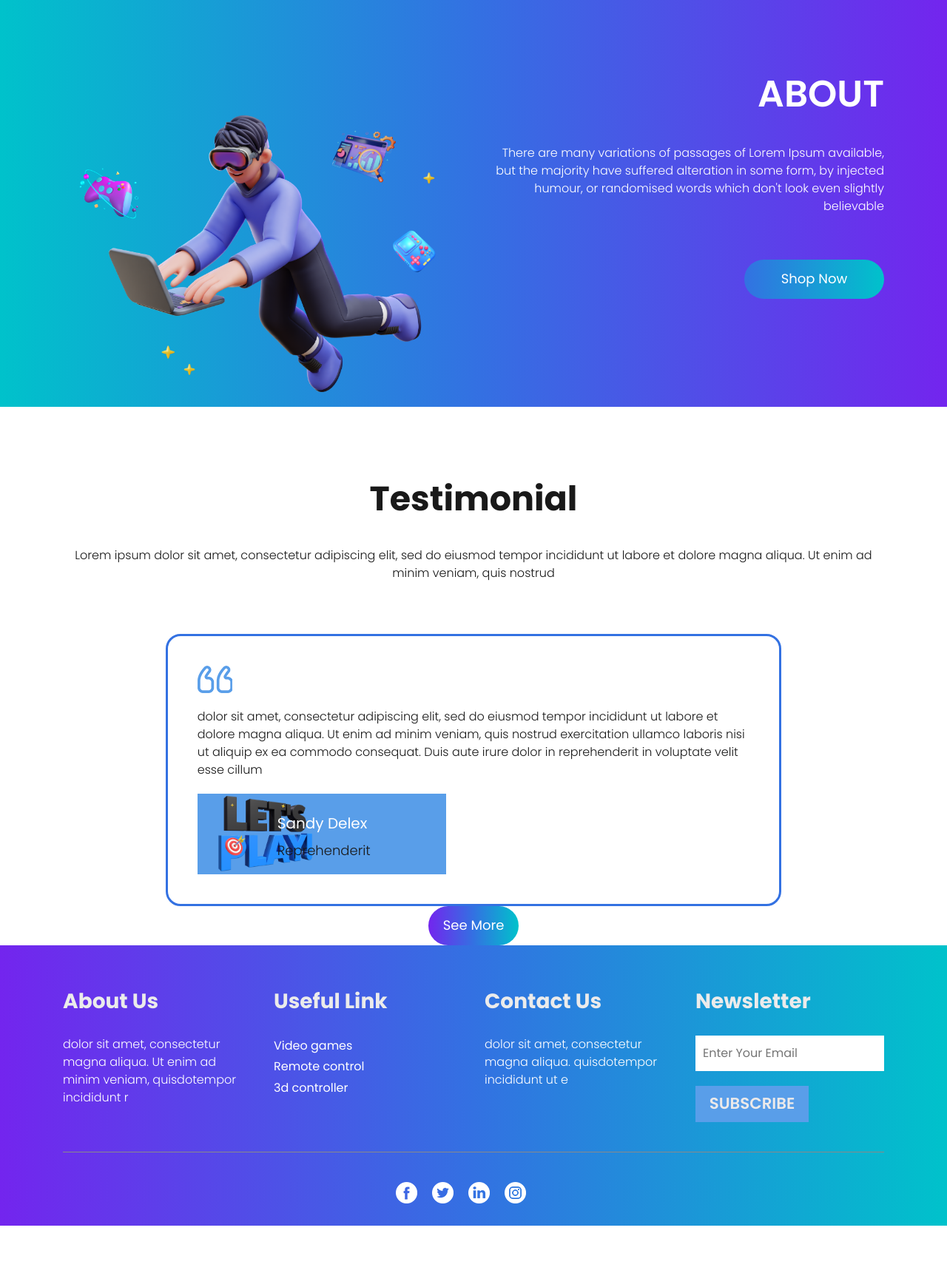
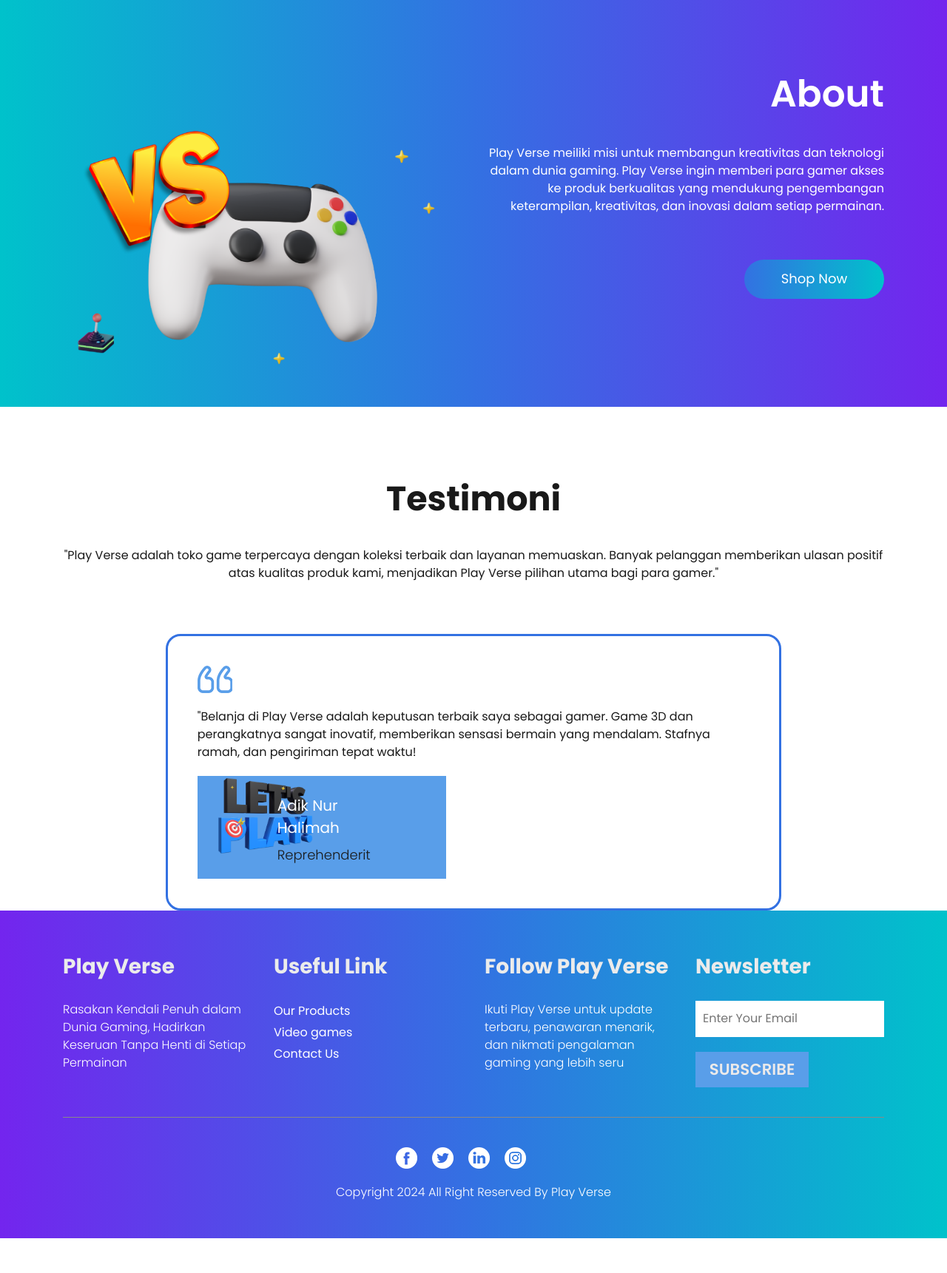
Before and after one commit to UjangRonda/Uas-Pemweb, a PHP site: page /about.php in a window 1280 px wide. Shown: the part 90-1811 px from the top of the page at 74% size. After the commit the page ends 1764 px from the top, so only its background shows below. Run offline with PHP 8.4, Linux system fonts and the light colour scheme; some libraries are stand-ins or nearby versions.

Commit message:
samaain halaman dgn index

```diff
--- a/about.php
+++ b/about.php
@@ -82,11 +82,11 @@
     <div class="container">
       <div class="row">
         <div class="col-md-6">
-          <div class="image_2"><img src="images/img-2.png"></div>
+          <div class="image_2"><img src="images/img-4.png"></div>
         </div>
         <div class="col-md-6">
-          <h1 class="about_text">ABOUT</h1>
-          <p class="lorem_text">There are many variations of passages of Lorem Ipsum available, but the majority have suffered alteration in some form, by injected humour, or randomised words which don't look even slightly believable</p>
+          <h1 class="about_text">About</h1>
+          <p class="lorem_text"><b>Play Verse meiliki misi untuk membangun kreativitas dan teknologi dalam dunia gaming. Play Verse ingin memberi para gamer akses ke produk berkualitas yang mendukung pengembangan keterampilan, kreativitas, dan inovasi dalam setiap permainan.</b></p>
           <div class="shop_bt_2"><a href="#">Shop Now</a></div>
         </div>
       </div>
@@ -96,25 +96,22 @@
   <!-- testimonial section start -->
   <div class="testimonial_section layout_padding">
     <div class="container">
-      <h1 class="testimonial_text">Testimonial</h1>
-      <p class="ipsum_text">Lorem ipsum dolor sit amet, consectetur adipiscing elit, sed do eiusmod tempor incididunt ut labore et dolore magna aliqua. Ut enim ad minim veniam, quis nostrud</p>
+      <h1 class="testimonial_text">Testimoni</h1>
+      <p class="ipsum_text"><b>"Play Verse adalah toko game terpercaya dengan koleksi terbaik dan layanan memuaskan. Banyak pelanggan memberikan ulasan positif atas kualitas produk kami, menjadikan Play Verse pilihan utama bagi para gamer."</b></p>
       <div class="testimonial_section_2">
         <div class="box_main">
           <div class="quote_icon"><img src="images/quote-icon.png"></div>
-          <p class="dolor_text"> dolor sit amet, consectetur adipiscing elit, sed do eiusmod tempor incididunt ut labore et dolore magna aliqua. Ut enim ad minim veniam, quis nostrud exercitation ullamco laboris nisi ut aliquip ex ea commodo consequat. Duis aute irure dolor in reprehenderit in voluptate velit esse cillum </p>
+          <p class="dolor_text"><b> "Belanja di Play Verse adalah keputusan terbaik saya sebagai gamer. Game 3D dan perangkatnya sangat inovatif, memberikan sensasi bermain yang mendalam. Stafnya ramah, dan pengiriman tepat waktu!</b></p>
           <div class="client_main">
             <div class="client_left">
               <div class="images_5"><img src="images/img-5.png"></div>
             </div>
             <div class="client_right">
-              <h1 class="sandy_text">Sandy Delex</h1>
+              <h1 class="sandy_text">Adik Nur Halimah</h1>
               <p class="sandy_text_1">Reprehenderit</p>
             </div>
           </div>
         </div>
-      </div>
-      <div class="see_main">
-        <div class="see_bt"><a href="#">See More</a></div>
       </div>
     </div>
   </div>
@@ -125,22 +122,22 @@
       <div class="footer_section_2">
         <div class="row">
           <div class="col-sm-6 col-md-6 col-lg-3">
-                  <h2 class="account_text">About Us</h2>
-                  <p class="ipsum_text_2">dolor sit amet, consectetur magna aliqua. Ut enim ad minim veniam, quisdotempor incididunt r</p>
+            <h2 class="account_text">Play Verse</h2>
+            <p class="ipsum_text_2">Rasakan Kendali Penuh dalam Dunia Gaming, Hadirkan Keseruan Tanpa Henti di Setiap Permainan</p>
           </div>
           <div class="col-sm-6 col-md-6 col-lg-3">
             <h2 class="account_text">Useful Link</h2>
             <div class="useful_link">
               <ul>
-                      <li><a href="#">Video games</a></li>
-                      <li><a href="#">Remote control</a></li>
-                      <li><a href="#">3d controller</a></li>
+                <li><a href="product.php">Our Products</a></li>
+                <li><a href="video.php">Video games</a></li>
+                <li><a href="contact.php">Contact Us</a></li>
               </ul>
             </div>
           </div>
           <div class="col-sm-6 col-md-6 col-lg-3">
-                <h2 class="account_text">Contact Us</h2>
-                <p class="ipsum_text_2">dolor sit amet, consectetur magna aliqua. quisdotempor incididunt ut e </p>
+            <h2 class="account_text">Follow Play Verse</h2>
+            <p class="ipsum_text_2">Ikuti Play Verse untuk update terbaru, penawaran menarik, dan nikmati pengalaman gaming yang lebih seru</p>
           </div>
           <div class="col-sm-6 col-md-6 col-lg-3">
             <h2 class="account_text">Newsletter</h2>
@@ -151,22 +148,22 @@
       </div>
       <div class="social_icon">
         <ul>
-          <li><a href="#"><img src="images/fb-icon.png"></a></li>
-          <li><a href="#"><img src="images/twitter-icon.png"></a></li>
-          <li><a href="#"><img src="images/linkdin-icon.png"></a></li>
-          <li><a href="#"><img src="images/instagram-icon.png"></a></li>
+          <li><a href="https://id-id.facebook.com/login.php/"><img src="images/fb-icon.png"></a></li>
+          <li><a href="https://x.com/login?"><img src="images/twitter-icon.png"></a></li>
+          <li><a href="https://www.linkedin.com/in/adiknurhalimah"><img src="images/linkdin-icon.png"></a></li>
+          <li><a href="instagram.com/aaadiknhh_"><img src="images/instagram-icon.png"></a></li>
         </ul>
       </div>
     </div>
-  </div>
-  <!-- footer section end -->
       <!-- copyright section start -->
       <div class="copyright_section">
         <div class="container">
-      <p class="copyright_text">Copyright 2020 All Right Reserved By <a href="https://html.design/"> Free html Templates</p>
+          <p class="copyright_text">Copyright 2024 All Right Reserved By <a href="#"> Play Verse</p>
         </div>
       </div>
       <!-- copyright section end -->
+  </div>
+  <!-- footer section end -->
   <!-- Javascript files-->
     <script src="js/jquery.min.js"></script>
     <script src="js/popper.min.js"></script>
```
Also changed, not shown: contact.php (+17 -18 lines), video.php (+19 -12 lines). Lines whose indentation alone changed are shown as unchanged.
